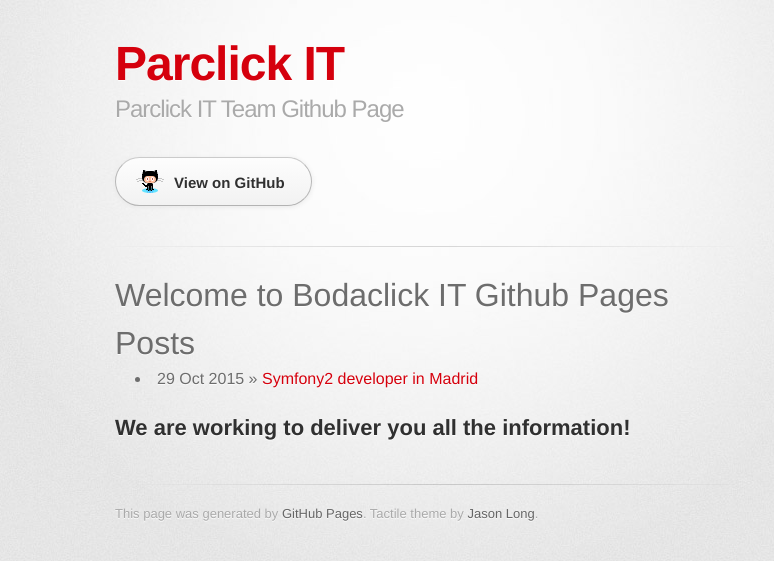
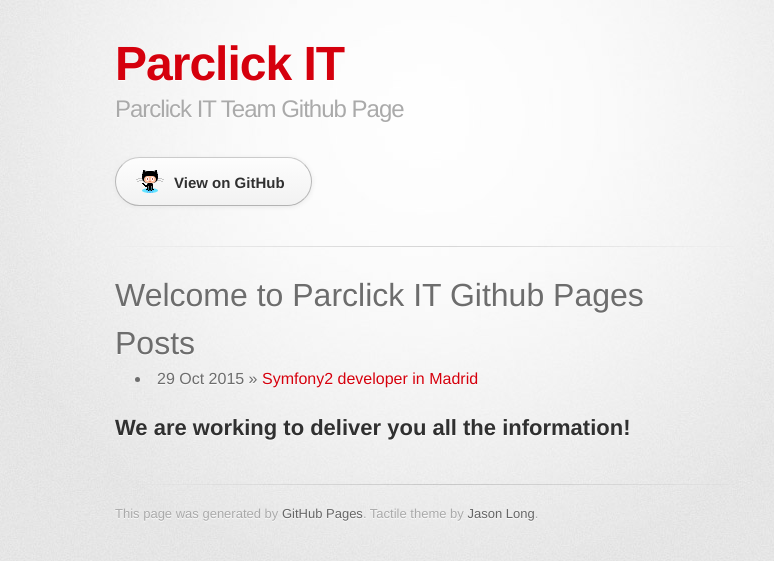
Before and after one commit to parclick/parclick.github.io, a Jekyll site: the page built from index.html, in a window 1280 px wide. Shown: the top 561 px of the page, without its empty margins (215-989 px from the left). Built offline with Jekyll 4.4.1, drawn with Linux system fonts in a browser that asks for light colours; some web fonts are replaced; Markdown is read by kramdown in place of the engine named in the settings.

```diff
--- a/_layouts/default.html
+++ b/_layouts/default.html
@@ -10,7 +10,7 @@
     <!--[if lt IE 9]>
     <script src="//html5shiv.googlecode.com/svn/trunk/html5.js"></script>
     <![endif]-->
-    <title>Parclick It - {{page.title}}</title>
+    <title>Parclick IT - {{page.title}}</title>
   </head>
 
   <body>
@@ -18,7 +18,7 @@
       <div class="inner">
 
         <header>
-          <h1><a href="http://bodaclick.github.com">Parclick IT</a></h1>
+          <h1><a href="http://parclick.github.com">Parclick IT</a></h1>
           <h2>Parclick IT Team Github Page</h2>
         </header>
 
--- a/index.html
+++ b/index.html
@@ -1,8 +1,8 @@
 ---
 layout: default
-title: Bodaclick.github.com by Bodaclick
+title: parclick.github.io by Parclick
 ---
-          <h1>Welcome to Bodaclick IT Github Pages</h1>
+          <h1>Welcome to Parclick IT Github Pages</h1>
           <h1>Posts</h1>
           <ul class="posts">
             {% for post in site.posts %}
```
